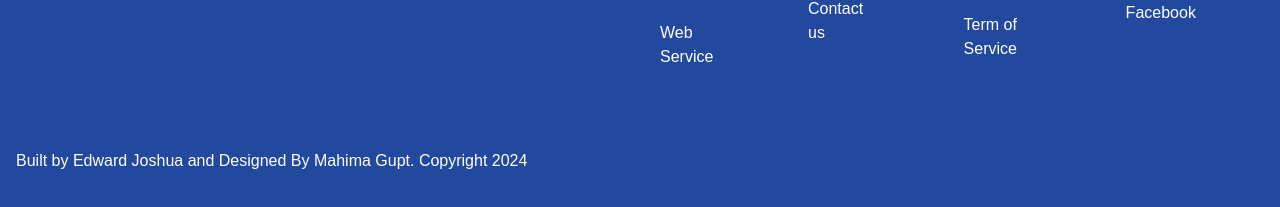
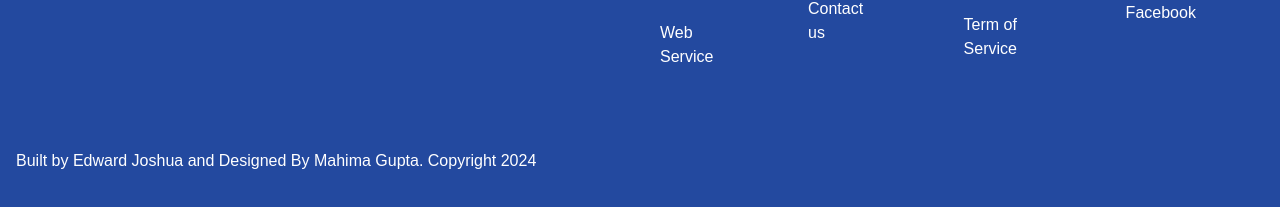
Before and after one commit to joshuaunity/cointech, a React (Vite) app: page / in a window 1280 px wide. Shown: the part 5990-6197 px from the top of the page. Built offline with nearby package versions, Linux system fonts and the light colour scheme.

Commit message:
chore: Fix typo in Footer component's designer name

```diff
--- a/src/components/Footer.tsx
+++ b/src/components/Footer.tsx
@@ -59,7 +59,7 @@ const Footer: React.FC = () => {
                 </div>
 
                 <p className="pt-20">
-                    Built by Edward Joshua and Designed By Mahima Gupt. Copyright 2024
+                    Built by Edward Joshua and Designed By Mahima Gupta. Copyright 2024
                 </p>
 
             </div>
```
